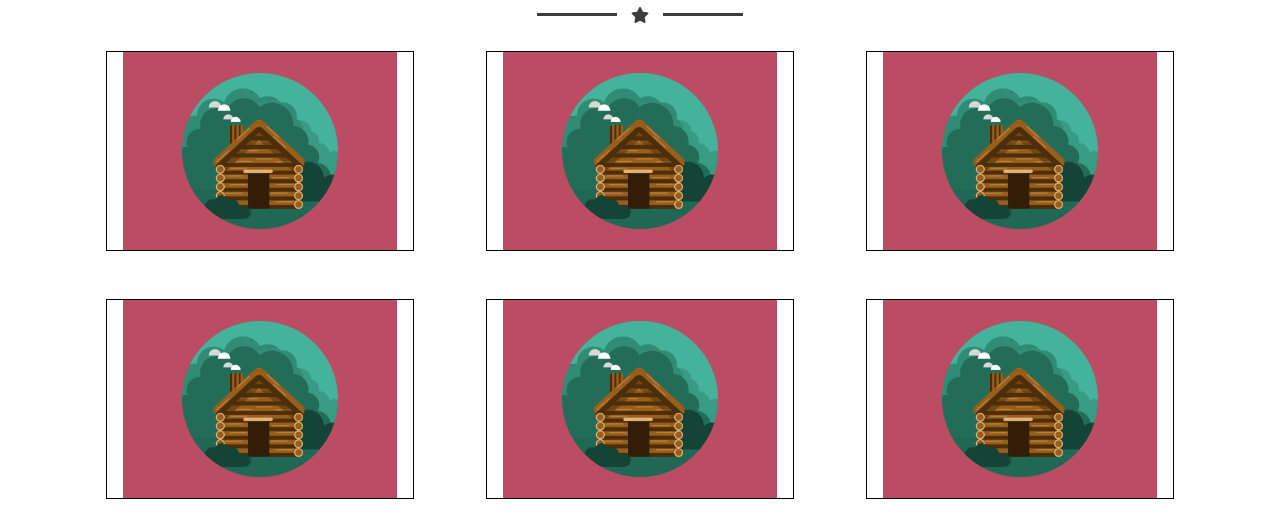
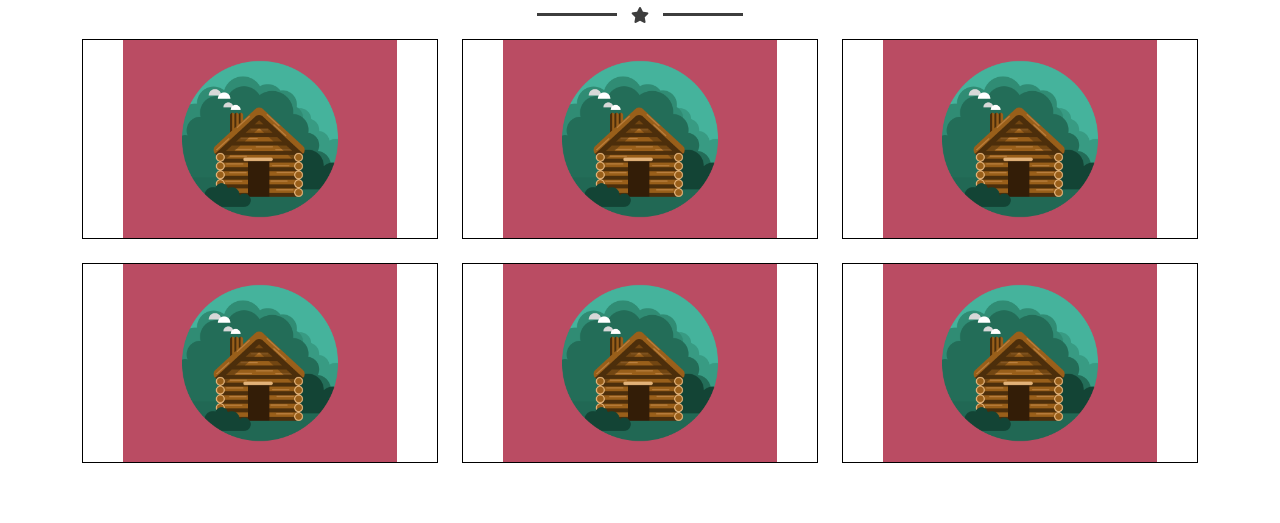
Before and after one commit to antoniovenezia/html-css-bootstrap-freelancer, a plain HTML site: page index2.html in a window 1280 px wide. Shown: the part 424-947 px from the top of the page. After the commit the page ends 899 px from the top, so only its background shows below. Drawn offline with nearby package versions, Linux system fonts and the light colour scheme.

Commit message:
html-css-bootstrap-freelancer

```diff
--- a/css/style2.css
+++ b/css/style2.css
@@ -64,5 +64,5 @@ header{
     background-repeat: no-repeat;
     background-position: center;
     height: 200px;
-    margin: 24px;
+    margin: 12px 0;
 }
```
